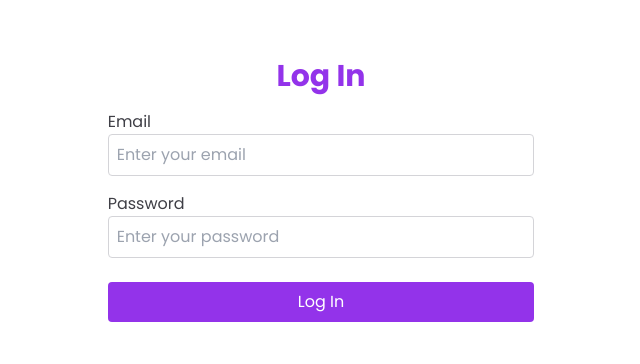
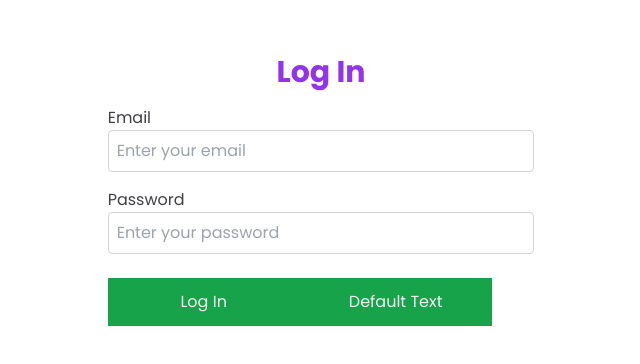
Before and after one commit to lostmart/PMT-front, an Angular app: page /login in a window 1280 px wide. Shown: the part 210-574 px from the top of the page, without its empty margins (319-959 px from the left). Built offline with nearby package versions, Linux system fonts and the light colour scheme.

Commit message:
instances of buttons and propps inputs

```diff
--- /dev/null
+++ b/src/app/component/ui/button/button.component.html
@@ -0,0 +1,7 @@
+<button
+  class="h-12 w-48 text-shadow"
+  [ngClass]="background + ' ' + text"
+  (click)="handleBtnClick()"
+>
+  {{ btnText }}
+</button>
--- /dev/null
+++ b/src/app/component/ui/button/button.component.ts
@@ -0,0 +1,23 @@
+import { CommonModule } from '@angular/common';
+import { Component, Input } from '@angular/core';
+import { themeStyles } from '../../../../styles';
+
+const { background, text: textColor } = themeStyles.primary;
+
+@Component({
+  selector: 'app-button',
+  standalone: true,
+  imports: [CommonModule],
+  templateUrl: './button.component.html',
+  styleUrl: './button.component.css',
+})
+export class ButtonComponent {
+  @Input() btnText: string = 'Default Text'; // Accepts btnText as an input, with a default value
+
+  handleBtnClick() {
+    console.log('running the click ...');
+  }
+
+  background = background;
+  text = textColor;
+}
--- a/src/app/pages/home/home.component.html
+++ b/src/app/pages/home/home.component.html
@@ -1,14 +1,8 @@
 <main class="min-h-80 flex flex-col items-center justify-center">
-  <h1 class="text-4xl max-w-sm text-center font-bold text-zinc-700">
+  <h1 class="text-4xl m-28 max-w-sm text-center font-bold text-zinc-700">
     {{ title }}
   </h1>
   <div>
-    <button
-      class="h-12 w-48 text-shadow bg-purple-600 text-zinc-100"
-      routerLink="/login"
-      (click)="handleClick()"
-    >
-      Log In
-    </button>
+    <app-button routerLink="/login" btnText="hello world" />
   </div>
 </main>
--- a/src/app/pages/home/home.component.ts
+++ b/src/app/pages/home/home.component.ts
@@ -1,9 +1,10 @@
 import { Component } from '@angular/core';
 import { RouterModule } from '@angular/router';
+import { ButtonComponent } from "../../component/ui/button/button.component";
 
 @Component({
   standalone: true,
-  imports: [RouterModule],
+  imports: [RouterModule, ButtonComponent],
   templateUrl: './home.component.html',
   styleUrl: './home.component.css',
 })
--- a/src/app/pages/log-in/log-in.component.html
+++ b/src/app/pages/log-in/log-in.component.html
@@ -19,11 +19,8 @@
         placeholder="Enter your password"
       />
     </div>
-    <button
-      type="submit"
-      class="w-full bg-purple-600 text-white py-2 rounded hover:bg-purple-700"
-    >
-      Log In
-    </button>
+
+    <app-button btnText="Log In" />
+    <app-button routerLink="/" />
   </form>
 </div>
--- a/src/app/pages/log-in/log-in.component.ts
+++ b/src/app/pages/log-in/log-in.component.ts
@@ -1,10 +1,11 @@
 import { Component } from '@angular/core';
 import { RouterModule } from '@angular/router';
+import { ButtonComponent } from '../../component/ui/button/button.component';
 
 @Component({
   selector: 'app-log-in',
   standalone: true,
-  imports: [RouterModule],
+  imports: [RouterModule, ButtonComponent],
   templateUrl: './log-in.component.html',
   styleUrl: './log-in.component.css',
 })
```
Also changed, not shown: src/app/component/ui/button/button.component.css (added), 1 other file (tests, documents, lock files or other folders).
